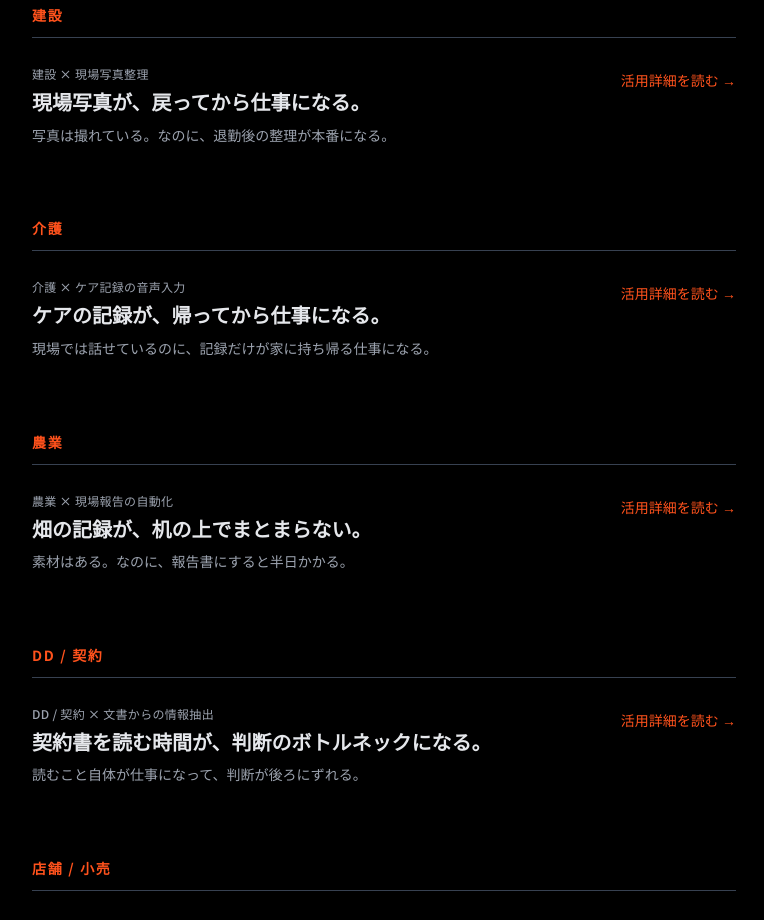
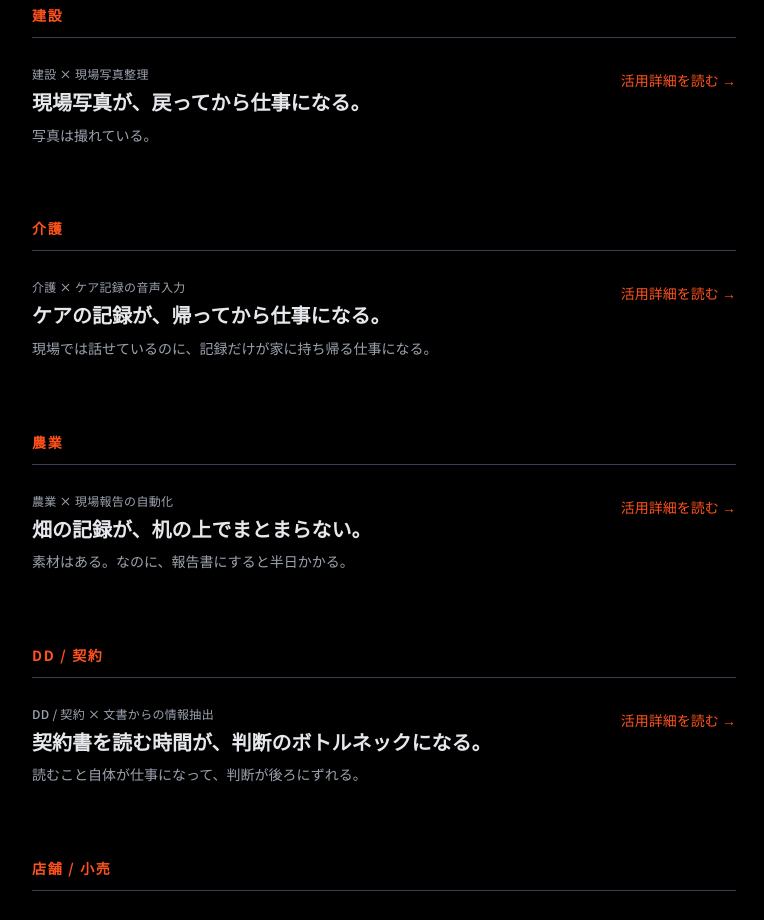
Before and after one commit to ideal-tomy/ideal_official, a Next.js app: page /cases in a window 1280 px wide. Shown: the part 900-1820 px from the top of the page, without its empty margins (256-1020 px from the left). Built offline with nearby package versions, Linux system fonts and the light colour scheme.

Commit message:
詳細の文言検討

```diff
--- a/data/cases/construction-photo-sorting.ts
+++ b/data/cases/construction-photo-sorting.ts
@@ -15,7 +15,7 @@ export const constructionPhotoSorting: CaseStudy = {
   tags: ['建設', '現場写真', '分類', '報告書'],
   pain: {
     who: '現場監督・職長・事務担当',
-    headline: '写真は撮れている。なのに、退勤後の整理が本番になる。',
+    headline: '写真は撮れている。',
     body: '現場ではスマホにどんどん溜まる。事務所に戻ってから、IMG_4832.jpg の山を開き、工事種別や日付を手で付ける。報告書への転記でさらに時間が消えます。撮ること自体はできているのに、「仕事になる形」にする工程が別業務になっています。',
   },
   outcomes: [
```
